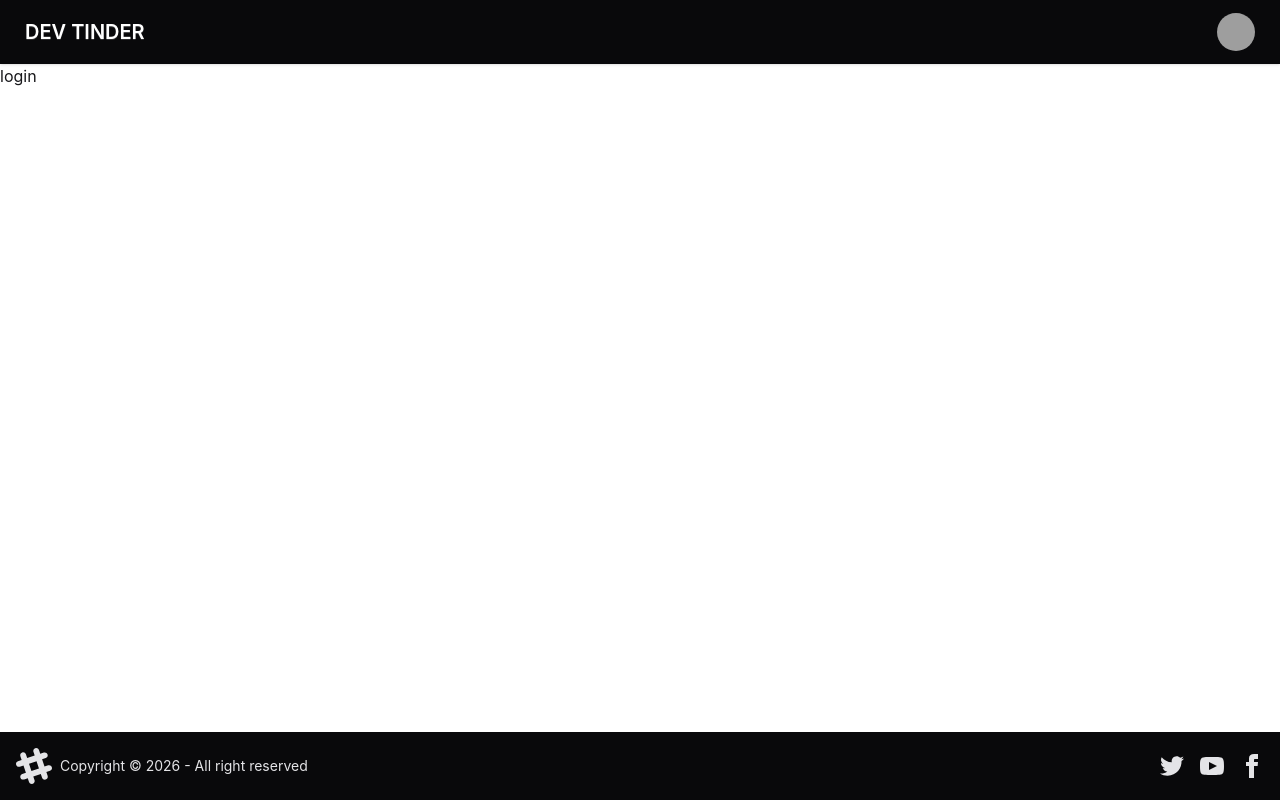
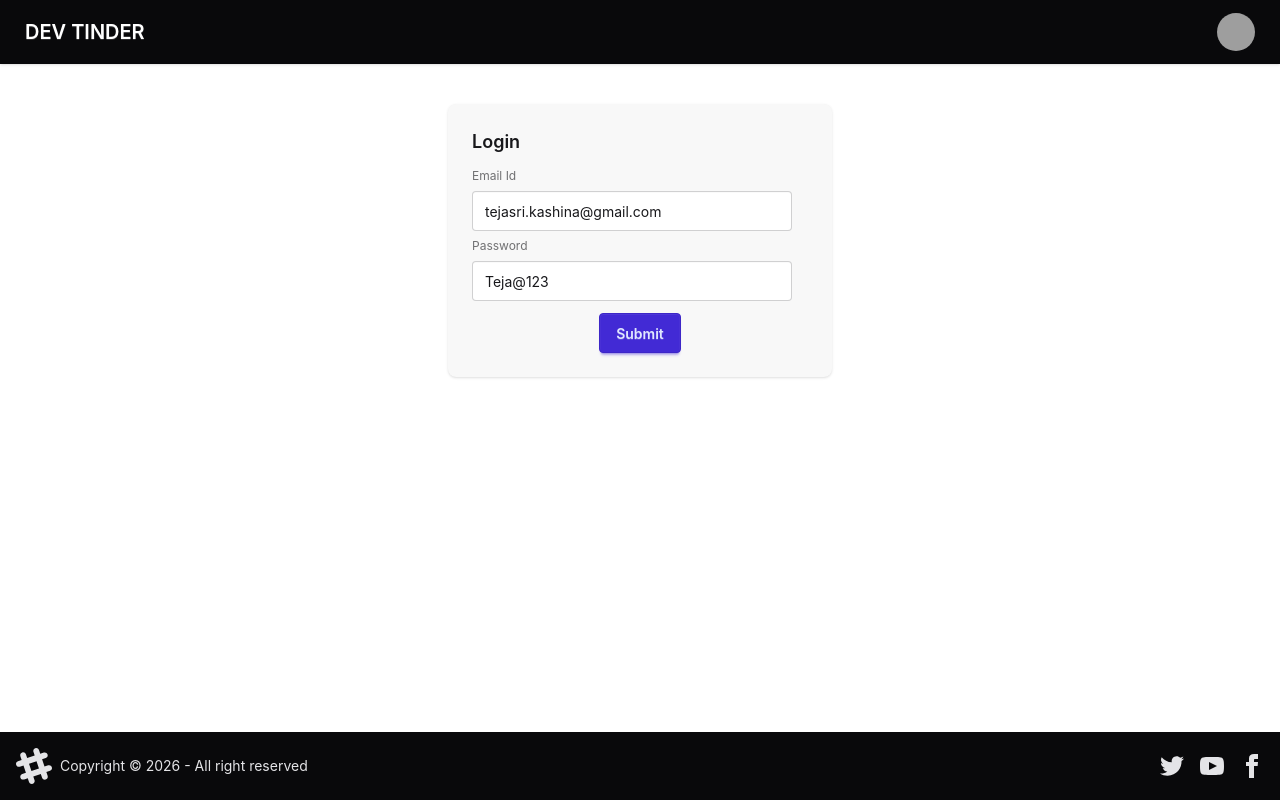
Before and after one commit to Tejakashina/devTinder-web, a React (Vite) app: page /login in a window 1280 px wide. Built offline with nearby package versions, Linux system fonts and the light colour scheme; grey boxes are pictures that could not be loaded.

Commit message:
login setup with apis

```diff
--- a/package.json
+++ b/package.json
@@ -11,6 +11,7 @@
   },
   "dependencies": {
     "@tailwindcss/vite": "^4.3.3",
+    "axios": "^1.19.0",
     "react": "^19.2.8",
     "react-dom": "^19.2.8",
     "react-router-dom": "^7.18.2"
--- a/src/App.jsx
+++ b/src/App.jsx
@@ -1,10 +1,10 @@
 import { BrowserRouter, Routes, Route } from 'react-router-dom'
 import Body from './body'
-import Login from './login'
 import Profile from './Profile'
+import Login from './Login'
 function App() {
+  console.log("APP UPDATED")
   return (
-    <>
       <BrowserRouter basename='/'>
         <Routes>
           <Route path='/' element={<Body />}>
@@ -13,8 +13,6 @@ function App() {
           </Route>
         </Routes>
       </BrowserRouter>
-
-    </>
   )
 }
 
--- a/src/Login.jsx
+++ b/src/Login.jsx
@@ -1,8 +1,40 @@
-import React from 'react'
+import axios from 'axios'
+import React, { useState } from 'react'
 
 const Login = () => {
-  return (
-    <div>login</div>
-  )
+    const [emailId, setEmailId] = useState('tejasri.kashina@gmail.com')
+    const [password, setPassword] = useState('Teja@123')
+    const handleLogin = async () => {
+        try {
+            const res = await axios.post('http://localhost:7777/login', {
+                emailId,
+                password
+            },
+            {withCredentials:true})
+        }
+        catch (err) {
+            console.error("Login failed:", err)
+        }
+    }
+    return (
+        <div className='flex justify-center my-10'>
+            <div className="card bg-base-200 w-96 shadow-sm">
+                <div className="card-body">
+                    <h2 className="card-title">Login</h2>
+                    <div>
+                        <fieldset className="fieldset">
+                            <label className="label" htmlFor="emailId">Email Id</label>
+                            <input type="email" value={emailId} onChange={(e) => setEmailId(e.target.value)} id="emailId" className="input" placeholder="Please enter EmailId" />
+                            <label className="label" htmlFor="password">Password</label>
+                            <input type="text" id="password" value={password} onChange={(e) => setPassword(e.target.value)} className="input" placeholder="Please enter Password" />
+                        </fieldset>
+                    </div>
+                    <div className="card-actions justify-center">
+                        <button className="btn btn-primary" onClick={handleLogin}>Submit</button>
+                    </div>
+                </div>
+            </div>
+        </div>
+    )
 }
 export default Login
--- a/vite.config.js
+++ b/vite.config.js
@@ -6,5 +6,12 @@ import tailwindcss from '@tailwindcss/vite'
 export default defineConfig({
   plugins: [
     react(),
-    tailwindcss()],
+    tailwindcss()
+  ],
+
+  server: {
+    watch: {
+      usePolling: true,
+    },
+  },
 })
```
Also changed, not shown: 2 other files (tests, documents, lock files or other folders).
